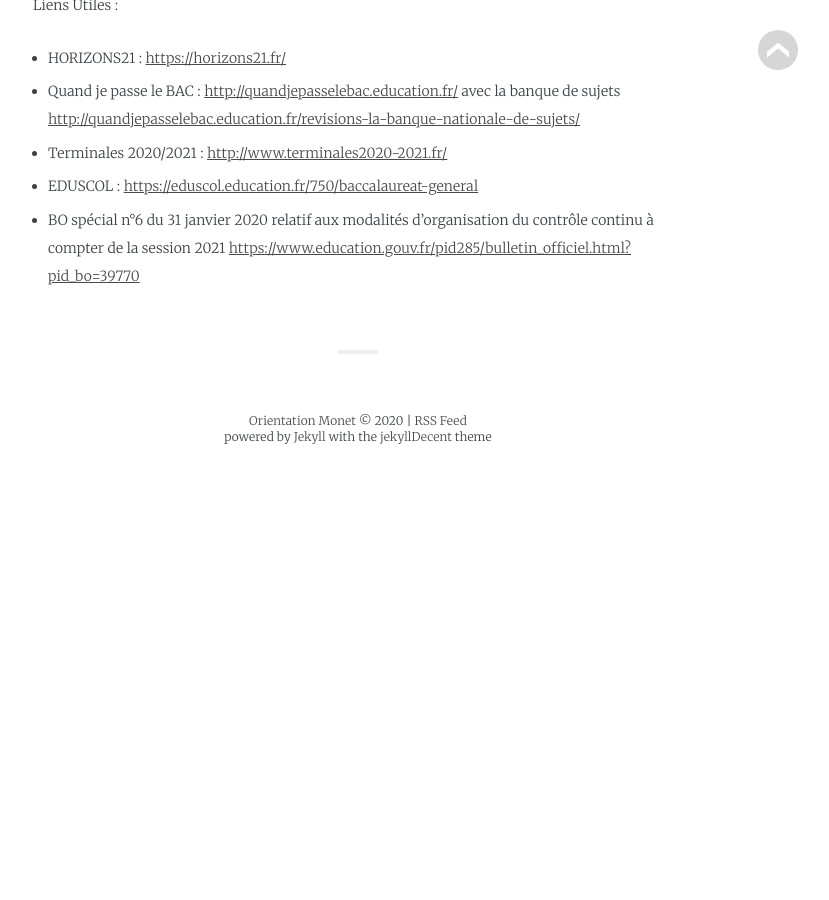
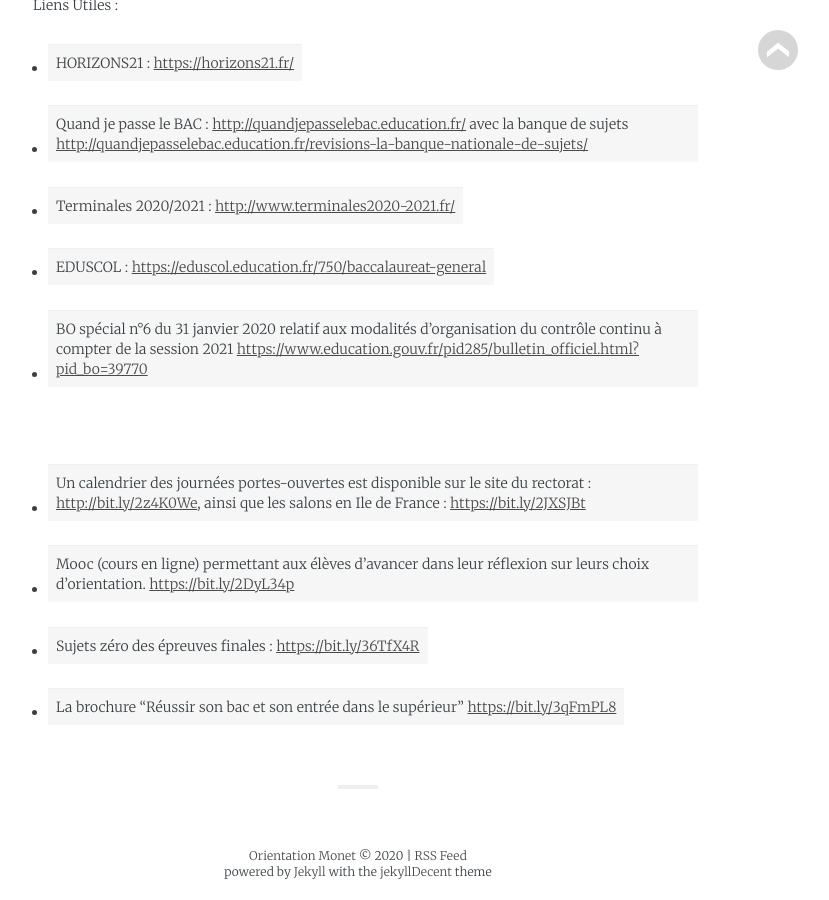
Before and after one commit to cvl-monet/cvl-monet.github.io, a Jekyll site: the page built from _pages/liens-utiles.md, in a window 1280 px wide and 900 px high, scrolled down 701 px. Shown: the whole window, without its empty margins (282-1111 px from the left). Built offline with Jekyll 4.4.1, drawn with Linux system fonts in a browser that asks for light colours; some web fonts are replaced; before the commit the page ends 1166 px from its top, so only the background shows below that.

Commit message:
Autres liens utiles

```diff
--- a/_config.yml
+++ b/_config.yml
@@ -15,7 +15,7 @@
 baseurl:          "/" # the subpath of your site, e.g. /blog
 url:              "" # the base hostname & protocol for your site. Have a look at robots.txt as well!
 permalink:        /blog/:categories/:title
-cover:            /assets/mountain-cover.jpg
+cover:            /assets/logo_monet.png
 
 # Build settings
 sass:
--- a/_pages/liens-utiles.md
+++ b/_pages/liens-utiles.md
@@ -12,10 +12,15 @@
 Et vous ne le saurez qu'après avoir fait des recherches sur les différents parcours qui vous intéressent.
 
 Liens Utiles :
- * HORIZONS21 : [https://horizons21.fr/](https://horizons21.fr/)
- * Quand je passe le BAC : [http://quandjepasselebac.education.fr/](http://quandjepasselebac.education.fr/)
- avec la banque de sujets [http://quandjepasselebac.education.fr/revisions-la-banque-nationale-de-sujets/](http://quandjepasselebac.education.fr/revisions-la-banque-nationale-de-sujets/)
- * Terminales 2020/2021 : [http://www.terminales2020-2021.fr/](http://www.terminales2020-2021.fr/)
- * EDUSCOL : [https://eduscol.education.fr/750/baccalaureat-general](https://eduscol.education.fr/750/baccalaureat-general)
- * BO spécial n°6 du 31 janvier 2020 relatif aux modalités d'organisation du contrôle continu à compter de la
- session 2021 [https://www.education.gouv.fr/pid285/bulletin_officiel.html?pid_bo=39770](https://www.education.gouv.fr/pid285/bulletin_officiel.html?pid_bo=39770)
+ * HORIZONS21 : [https://horizons21.fr/](https://horizons21.fr/) |
+ * Quand je passe le BAC : [http://quandjepasselebac.education.fr/](http://quandjepasselebac.education.fr/) avec la banque de sujets [http://quandjepasselebac.education.fr/revisions-la-banque-nationale-de-sujets/](http://quandjepasselebac.education.fr/revisions-la-banque-nationale-de-sujets/) |
+ * Terminales 2020/2021 : [http://www.terminales2020-2021.fr/](http://www.terminales2020-2021.fr/) |
+ * EDUSCOL : [https://eduscol.education.fr/750/baccalaureat-general](https://eduscol.education.fr/750/baccalaureat-general) |
+ * BO spécial n°6 du 31 janvier 2020 relatif aux modalités d'organisation du contrôle continu à compter de la session 2021 [https://www.education.gouv.fr/pid285/bulletin_officiel.html?pid_bo=39770](https://www.education.gouv.fr/pid285/bulletin_officiel.html?pid_bo=39770) |
+
+<br/>
+
+ * Un calendrier des journées portes-ouvertes est disponible sur le site du rectorat : [http://bit.ly/2z4K0We](http://bit.ly/2z4K0We), ainsi que les salons en Ile de France : [https://bit.ly/2JXSJBt](https://bit.ly/2JXSJBt) |
+ * Mooc (cours en ligne) permettant aux élèves d’avancer dans leur réflexion sur leurs choix d’orientation. [https://bit.ly/2DyL34p](https://bit.ly/2DyL34p)  |
+ * Sujets zéro des épreuves finales : [https://bit.ly/36TfX4R](https://bit.ly/36TfX4R)  |
+ * La brochure "Réussir son bac et son entrée dans le supérieur" [https://bit.ly/3qFmPL8](https://bit.ly/3qFmPL8) |
```
Also changed, not shown: assets/mountain-alternative-cover.jpg (deleted), assets/mountain-cover.jpg (deleted).
